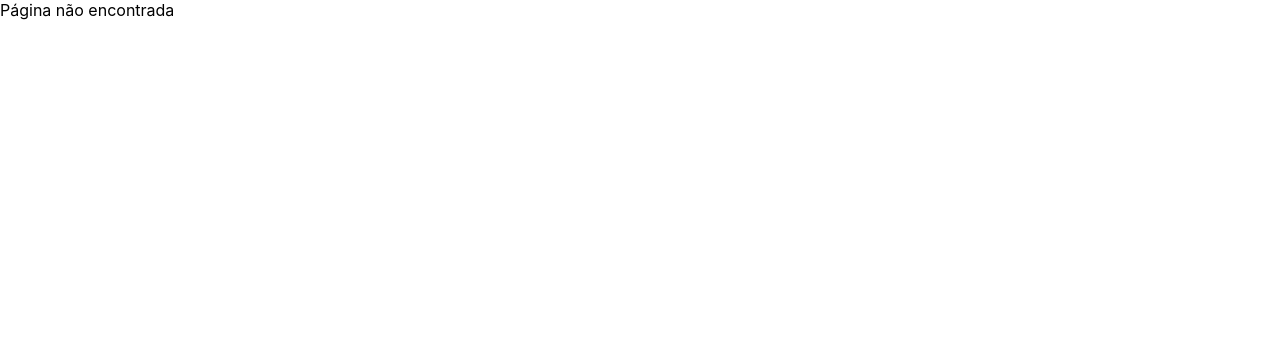
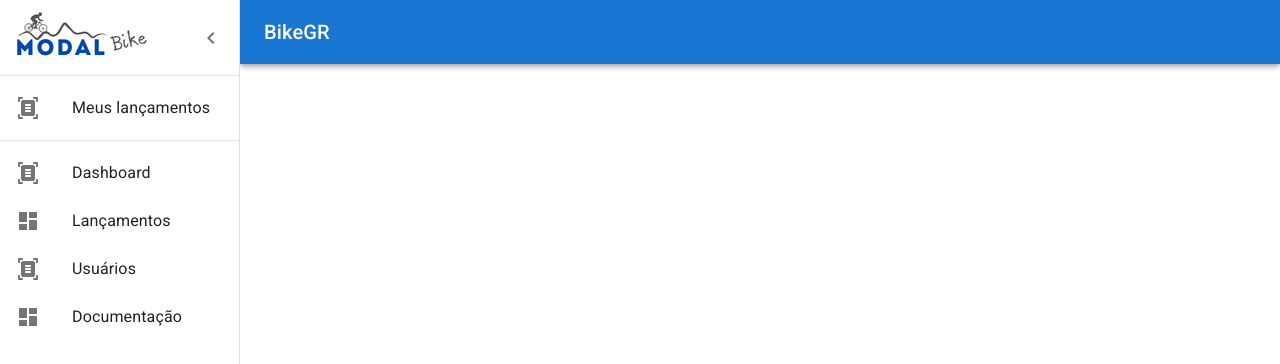
Before and after one commit to andrade-bruno/modalgr-training-process, a React (Create React App) app in the folder 04/web/: page / in a window 1280 px wide. Shown: the top 364 px of the page. Built offline with nearby package versions, Linux system fonts and the light colour scheme.

Commit message:
refactor(1103): simplified routes and navigation

```diff
--- a/04/web/src/index.tsx
+++ b/04/web/src/index.tsx
@@ -7,21 +7,14 @@ import '@fontsource/roboto/400.css'
 import '@fontsource/roboto/500.css'
 import '@fontsource/roboto/700.css'
 
-import { BrowserRouter } from 'react-router-dom'
-import AdminRoutes from 'routes/admin'
-import CommomRoutes from 'routes/commom'
+import Routes from 'routes'
 
 const root = ReactDOM.createRoot(
   document.getElementById('root') as HTMLElement
 )
 
-let route = 'commom'
-route = 'admin'
-
 root.render(
 	<React.StrictMode>
-		<BrowserRouter>
-			{route === 'admin' ? <AdminRoutes /> : <CommomRoutes />}
-		</BrowserRouter>
+		<Routes />
 	</React.StrictMode>
 )
--- a/04/web/src/pages/Default/index.tsx
+++ b/04/web/src/pages/Default/index.tsx
@@ -76,7 +76,8 @@ export default function DefaultPage() {
 				anchor="left"
 				open={open}
 			>
-				<DrawerHeader>
+				<DrawerHeader sx={{ display: 'flex', justifyContent: 'space-between' }}>
+					<img src='/assets/logo.png' alt='Logo' />
 					<IconButton onClick={handleDrawerClose}>
 						{theme.direction === 'ltr' ? <ChevronLeft /> : <ChevronRight />}
 					</IconButton>
--- a/04/web/src/routes/admin.tsx
+++ /dev/null
@@ -1,21 +0,0 @@
-import { Route, Routes } from 'react-router-dom'
-
-import Dashboard from 'pages/Dashboard'
-import DefaultPage from 'pages/Default'
-import NotFound from 'pages/NotFound'
-
-const AdminRoutes = () => {
-	return (
-		<Routes>
-			<Route path='/admin' element={<DefaultPage />}>
-				<Route index element={<h1>Main Admin</h1>} />
-				<Route path='dashboard' element={<Dashboard />} />
-				<Route path='releases' element={<h1>Lançamentos</h1>} />
-				<Route path='users' element={<h1>Lista de usuários</h1>} />
-			</Route>
-			<Route path='*' element={<NotFound />} />
-		</Routes>
-	)
-}
-
-export default AdminRoutes
--- a/04/web/src/routes/commom.tsx
+++ /dev/null
@@ -1,18 +0,0 @@
-import { Route, Routes } from 'react-router-dom'
-
-import NotFound from 'pages/NotFound'
-import DefaultPage from 'pages/Default'
-
-const CommomRoutes = () => {
-	return (
-		<Routes>
-			<Route path='/' element={<DefaultPage />}>
-				<Route path='/login' element={<h1>Login</h1>} />
-				<Route path='/signup' element={<h1>Cadastro</h1>} />
-			</Route>
-			<Route path='*' element={<NotFound />} />
-		</Routes>
-	)
-}
-
-export default CommomRoutes
--- /dev/null
+++ b/04/web/src/routes/index.tsx
@@ -0,0 +1,29 @@
+import { Route, Routes, BrowserRouter } from 'react-router-dom'
+
+import NotFound from 'pages/NotFound'
+import DefaultPage from 'pages/Default'
+import Dashboard from 'pages/Dashboard'
+
+const CommomRoutes = () => {
+	return (
+		<BrowserRouter>
+			<Routes>
+				<Route path='/' element={<DefaultPage />}>
+					<Route path='login' element={<h1>Login</h1>} />
+					<Route path='signup' element={<h1>Cadastro</h1>} />
+					<Route path='myreleases' element={<h1>Meus Lançamentos</h1>} />
+				</Route>
+				<Route path='/admin' element={<DefaultPage />}>
+					<Route index element={<h1>Main Admin</h1>} />
+					<Route path='dashboard' element={<Dashboard />} />
+					<Route path='releases' element={<h1>Lançamentos</h1>} />
+					<Route path='users' element={<h1>Lista de usuários</h1>} />
+					<Route path='docs' element={<h1>Docs</h1>} />
+				</Route>
+				<Route path='*' element={<NotFound />} />
+			</Routes>
+		</BrowserRouter>
+	)
+}
+
+export default CommomRoutes
```
Also changed, not shown: 04/web/src/static/pagination.ts (+5 -5 lines).
